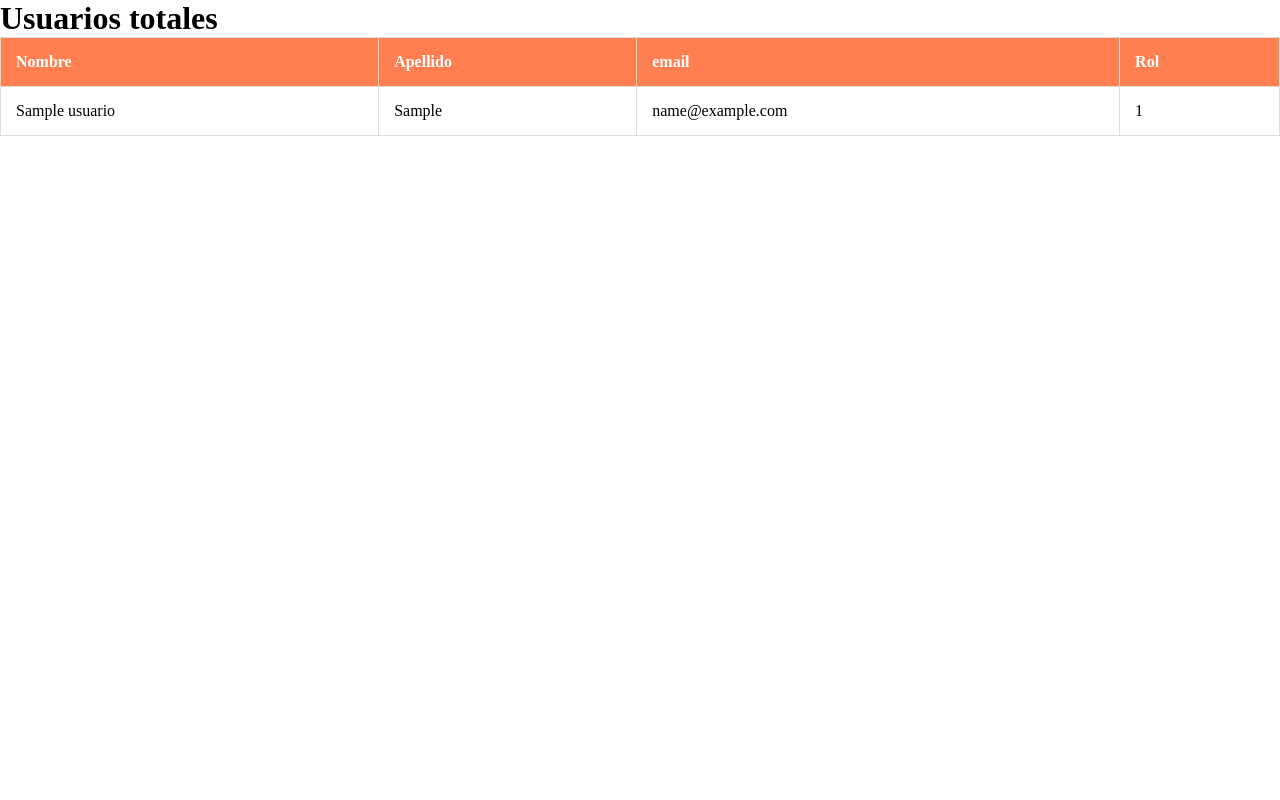
After one commit to Fidesone/hotel, a PHP site: page /users.php in a window 1280 px wide. The commit adds this page. Run offline with PHP 8.4, Linux system fonts and the light colour scheme; the visitor is signed in with stand-in values (Sample User, id 1); tables that the repository leaves empty or names only in its code hold one stand-in row (values such as "Sample post").

Commit message:
add users.php, session_closed.php...

```diff
--- /dev/null
+++ b/sass/users.css
@@ -0,0 +1,29 @@
+* {
+  margin: 0;
+  padding: 0;
+}
+
+.table, td, th {
+  border: 1px solid #ddd;
+  text-align: left;
+}
+
+.user_table {
+  width: 100%;
+  border-collapse: collapse;
+}
+
+th, td {
+  padding: 15px;
+  text-align: left;
+}
+
+tr:hover {
+  background-color: #f5f5f5;
+}
+
+th {
+  color: white;
+  background-color: coral;
+}
+/*# sourceMappingURL=users.css.map */
--- /dev/null
+++ b/sass/users.scss
@@ -0,0 +1,25 @@
+*{
+    margin: 0;
+    padding: 0;
+
+}
+
+.table, td, th{
+    border: 1px solid #ddd;
+    text-align: left;
+}
+.user_table{
+    width: 100%;
+    border-collapse: collapse;
+
+}
+
+th, td{
+    padding: 15px;
+    text-align: left;
+}
+tr:hover {background-color: #f5f5f5;}
+th{
+    color:white;
+    background-color: coral;
+}
--- /dev/null
+++ b/users.php
@@ -0,0 +1,64 @@
+<?php
+    include_once 'connection.php';
+    session_start();
+
+    if(!isset($_SESSION['roles'])){
+
+        header('location:login.php');
+
+    } else{
+        if($_SESSION['roles']!=1){
+        header('location:login.php');
+
+
+        // Avisar de que no se puede acceder a esta página (no funciona)
+        //  echo 'script type="text/javascript">'
+        //  alert("No puedes navegar a esa página");
+        //  '</script>';
+        }
+
+    }
+
+?>
+<DOCTYPE html>
+<html>
+<head>
+<link href="sass/users.css" rel="stylesheet" type="text/css">
+</head>
+<body>
+    <h1>Usuarios totales</h1>
+    <table class='user_table'>
+
+        <tr>
+
+            <th>Nombre</th>
+            <th>Apellido</th>
+            <th>email</th>
+            <th>Rol</th>
+        </tr>
+
+
+    <?php
+        $query= $conn->prepare("SELECT * FROM usuarios");
+        $query->execute();
+        while($row = $query->fetch()){
+    ?>
+
+        <tr>
+            <td><?php echo $row['nombre'] ?></td>
+            <td><?php echo $row['apellido'] ?></td>
+            <td><?php echo $row['email'] ?></td>
+            <td><?php echo $row['id_roles'] ?></td>
+        </tr>
+
+    <?php
+        }
+    ?>
+    </table>
+
+
+
+
+</body>
+
+</html>
```
Also changed, not shown: admin.php (+12 -2 lines), rooms.php (deleted), sass/admin.scss (added), 1 other file.
